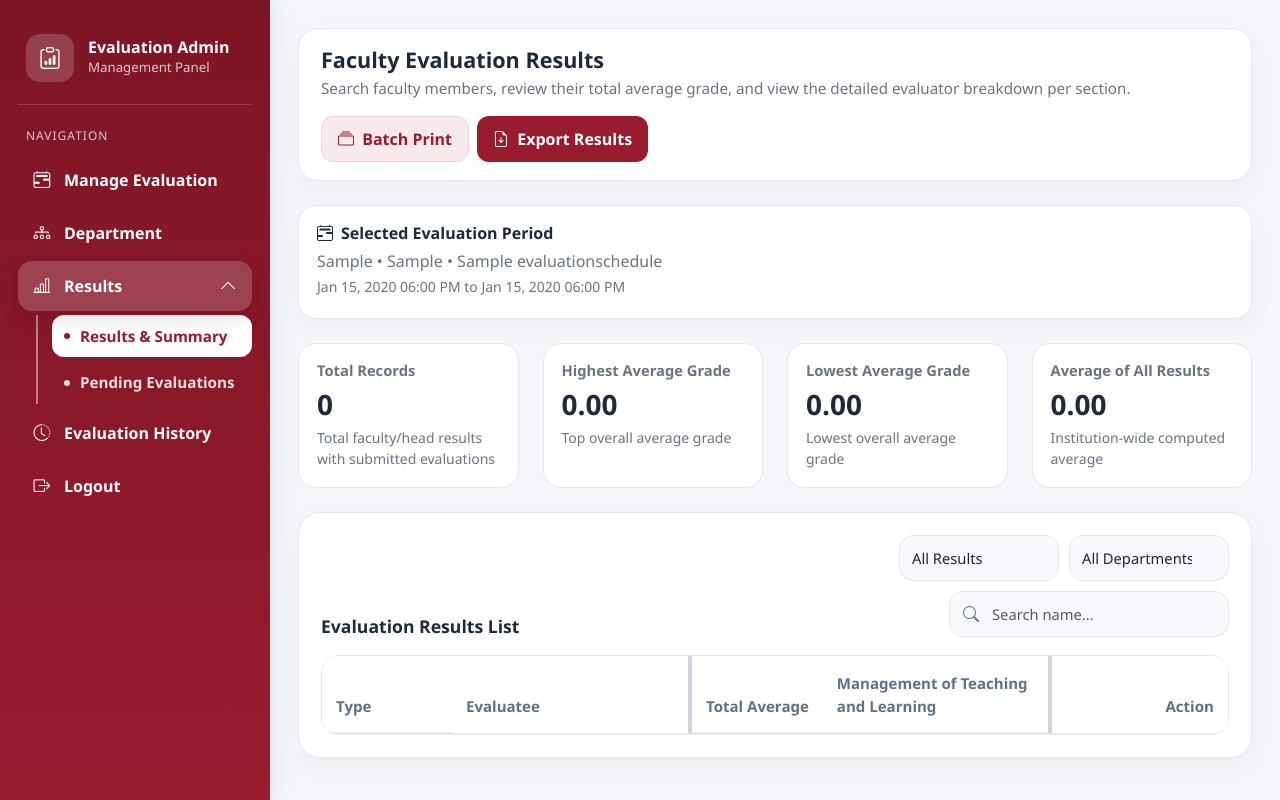
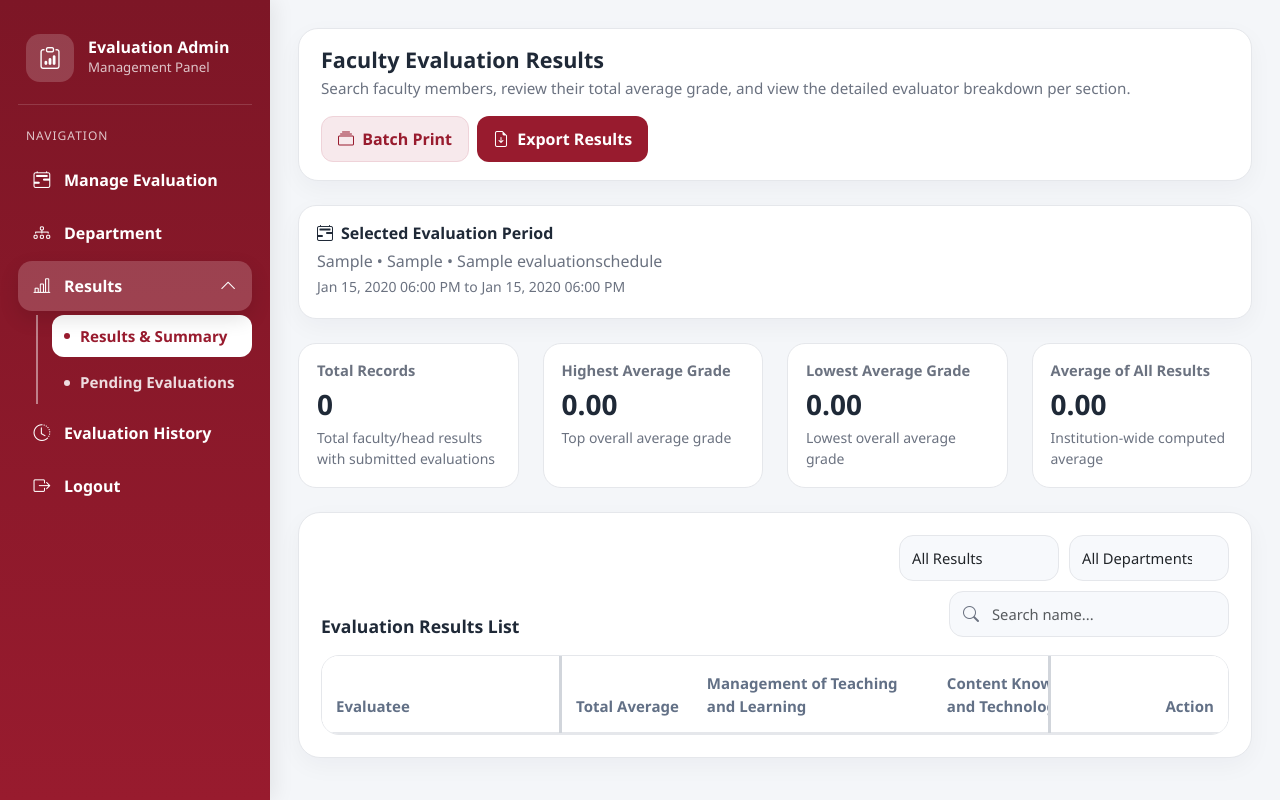
Before and after one commit to josheru27-chin/Evaluation-System, a Django app: page /dashboard/results-summary/ in a window 1280 px wide. Run offline with Django 5.2, Linux system fonts and the light colour scheme; a user stored in the database is signed in; tables that the repository leaves empty hold one stand-in row (values such as "Sample post"); lists and menus that the app fills with data are empty; some libraries are stand-ins or nearby versions.

Commit message:
okay na tangina ni chat HAHAAHHAA

```diff
--- a/MyApp/templates/Admin/admin_overall.html
+++ b/MyApp/templates/Admin/admin_overall.html
@@ -178,7 +178,7 @@
 
     #facultyResultsTable {
         margin-bottom: 0;
-        min-width: 1280px;
+        min-width: 1180px;
     }
 
     #facultyResultsTable thead th {
@@ -212,14 +212,6 @@
         background: #fff;
     }
 
-    #facultyResultsTable thead th:nth-child(2),
-    #facultyResultsTable tbody td:nth-child(2) {
-        position: sticky;
-        left: 130px;
-        z-index: 4;
-        background: #fff;
-    }
-
     #facultyResultsTable thead th.text-end,
     #facultyResultsTable tbody td.text-end {
         position: sticky;
@@ -229,26 +221,25 @@
     }
 
     #facultyResultsTable thead th:first-child,
-    #facultyResultsTable thead th:nth-child(2),
     #facultyResultsTable thead th.text-end {
         z-index: 6;
-    }
-
-    /* thicker divider after Evaluatee */
-    #facultyResultsTable thead th:nth-child(2),
-    #facultyResultsTable tbody td:nth-child(2) {
-        box-shadow: inset -4px 0 0 #d1d5db !important;
-    }
-
-    /* thicker divider before Action */
-    #facultyResultsTable thead th.text-end,
+        box-shadow: inset 0 -1px 0 var(--border-soft);
+    }
+
+    #facultyResultsTable tbody td:first-child {
+        box-shadow: inset -3px 0 0 #d1d5db;
+    }
+
     #facultyResultsTable tbody td.text-end {
-        box-shadow: inset 4px 0 0 #d1d5db !important;
-    }
-
-    /* keep subtle divider after the Type sticky column */
-    #facultyResultsTable tbody td:first-child {
-        box-shadow: 1px 0 0 #eef1f5;
+        box-shadow: inset 3px 0 0 #d1d5db;
+    }
+
+    #facultyResultsTable thead th:first-child {
+        box-shadow: inset -3px 0 0 #d1d5db, inset 0 -1px 0 var(--border-soft);
+    }
+
+    #facultyResultsTable thead th.text-end {
+        box-shadow: inset 3px 0 0 #d1d5db, inset 0 -1px 0 var(--border-soft);
     }
 
     .faculty-name-box {
@@ -740,7 +731,6 @@
         <table class="table align-middle" id="facultyResultsTable">
             <thead>
                 <tr>
-                    <th style="min-width: 130px;">Type</th>
                     <th style="min-width: 240px;">Evaluatee</th>
                     <th style="min-width: 130px;">Total Average</th>
                     <th style="min-width: 240px;">Management of Teaching <br>and Learning</th>
@@ -1059,7 +1049,7 @@
         if (!filtered.length) {
             facultyResultsBody.innerHTML = `
                 <tr>
-                    <td colspan="7">
+                    <td colspan="6">
                         <div class="empty-state">
                             <i class="bi bi-search fs-3 d-block mb-2"></i>
                             No result matched your filters.
@@ -1072,12 +1062,6 @@
 
         facultyResultsBody.innerHTML = filtered.map(item => `
             <tr>
-                <td>
-                    <span class="type-badge">
-                        <i class="bi ${getTypeIcon(item.result_type)}"></i>
-                        ${formatTypeLabel(item.result_type)}
-                    </span>
-                </td>
                 <td>
                     <div class="faculty-name-box">
                         <strong>${escapeHtml(item.name || 'Unnamed')}</strong>
@@ -1225,9 +1209,11 @@
 
                 .doc-header {
                     text-align: center;
-                    margin-bottom: 18px;
-                    border-bottom: 2px solid #7f1d2d;
-                    padding-bottom: 10px;
+                    margin-bottom: 16px;
+                    padding: 12px 12px 10px;
+                    background: linear-gradient(135deg, #fff7f9, #fdecef);
+                    border: 1px solid #edd5db;
+                    border-radius: 12px;
                 }
 
                 .doc-header h1 {
@@ -1235,14 +1221,14 @@
                     margin: 0 0 4px;
                     font-weight: 700;
                     text-transform: uppercase;
-                    color: #5f1020;
+                    color: #7f1d2d;
                     letter-spacing: 0.5px;
                 }
 
                 .doc-header h2 {
                     font-size: 12pt;
                     margin: 0;
-                    font-weight: 400;
+                    font-weight: 700;
                     color: #374151;
                 }
 
@@ -1261,8 +1247,8 @@
                 }
 
                 .instruction-box {
-                    border: 1px solid #d7dce3;
-                    background: #fafafa;
+                    border: 1px solid #e6d8dd;
+                    background: #fff8fa;
                     border-radius: 8px;
                     padding: 10px 12px;
                     margin: 8px 0 16px;
@@ -1283,7 +1269,7 @@
                 }
 
                 th {
-                    background: #f3f4f6;
+                    background: #f7eef1;
                     font-weight: 700;
                     text-align: left;
                     color: #1f2937;
@@ -1330,8 +1316,6 @@
                     font-weight: 800 !important;
                     letter-spacing: 0.3px;
                 }
-
-
 
                 .signature-table td {
                     padding: 4px 8px;
@@ -1369,9 +1353,6 @@
                     box-sizing: border-box;
                 }
 
-
-
-
                 .page-break {
                     page-break-before: always;
                 }
@@ -1383,48 +1364,64 @@
                     text-align: right;
                 }
 
-                .faculty-info-card {
-                    border: 1px solid #cfd6df;
-                    border-radius: 10px;
+                .faculty-info-print {
+                    border: 1px solid #ead5db;
+                    border-radius: 12px;
                     overflow: hidden;
                     margin-bottom: 16px;
-                }
-
-                .faculty-info-header {
-                    background: #f7ecef;
+                    background: #fff;
+                }
+
+                .faculty-info-print-header {
+                    background: linear-gradient(135deg, #fff2f6, #fdecef);
+                    color: #7f1d2d;
+                    font-weight: 800;
+                    padding: 10px 12px;
+                    border-bottom: 1px solid #ead5db;
+                }
+
+                .faculty-info-print-body {
+                    padding: 10px 12px;
+                }
+
+                .faculty-info-print-table td {
+                    border: none;
+                    padding: 6px 4px;
+                    font-size: 10.8pt;
+                }
+
+                .faculty-info-print-table td:first-child {
+                    width: 38%;
+                    font-weight: 700;
+                }
+
+                .set-rating-box {
+                    margin-top: 14px;
+                    margin-bottom: 16px;
+                    border: 1px solid #ead5db;
+                    border-radius: 12px;
+                    background: linear-gradient(135deg, #fff8fa, #fff1f4);
+                    padding: 12px 14px;
+                }
+
+                .set-rating-title {
+                    color: #7f1d2d;
+                    font-size: 12pt;
+                    font-weight: 800;
+                    margin-bottom: 8px;
+                    text-transform: uppercase;
+                }
+
+                .set-rating-formula {
+                    font-size: 10.8pt;
+                    margin: 6px 0;
+                }
+
+                .set-rating-final {
+                    margin-top: 8px;
+                    font-size: 12pt;
+                    font-weight: 800;
                     color: #5f1020;
-                    font-weight: 700;
-                    padding: 10px 12px;
-                    border-bottom: 1px solid #cfd6df;
-                }
-
-                .faculty-info-grid {
-                    display: grid;
-                    grid-template-columns: 1fr 1fr;
-                }
-
-                .faculty-info-item {
-                    padding: 10px 12px;
-                    border-right: 1px solid #e5e7eb;
-                    border-bottom: 1px solid #e5e7eb;
-                }
-
-                .faculty-info-item:nth-child(2n) {
-                    border-right: none;
-                }
-
-                .faculty-info-label {
-                    font-size: 9.6pt;
-                    color: #6b7280;
-                    font-weight: 700;
-                    margin-bottom: 4px;
-                }
-
-                .faculty-info-value {
-                    font-size: 10.8pt;
-                    color: #111827;
-                    font-weight: 600;
-                    min-height: 18px;
                 }
             </style>
         `;
@@ -1526,56 +1523,36 @@
     }
 
     function buildFacultyInfoBlock(item, evaluator = null) {
-        const evaluatorType = evaluatorTypeLabel();
-
         return `
-            <div class="faculty-info-card">
-                <div class="faculty-info-header">Faculty Information</div>
-                <div class="faculty-info-grid">
-                    <div class="faculty-info-item">
-                        <div class="faculty-info-label">Academic Year</div>
-                        <div class="faculty-info-value">${escapeHtml(item.academic_year || '-')}</div>
-                    </div>
-                    <div class="faculty-info-item">
-                        <div class="faculty-info-label">Semester</div>
-                        <div class="faculty-info-value">${escapeHtml(item.semester || '-')}</div>
-                    </div>
-
-                    <div class="faculty-info-item">
-                        <div class="faculty-info-label">Name of Evaluatee</div>
-                        <div class="faculty-info-value">${escapeHtml(item.name || '-')}</div>
-                    </div>
-                    <div class="faculty-info-item">
-                        <div class="faculty-info-label">Type</div>
-                        <div class="faculty-info-value">${escapeHtml(evaluateeTypeLabel(item))}</div>
-                    </div>
-
-                    <div class="faculty-info-item">
-                        <div class="faculty-info-label">Department</div>
-                        <div class="faculty-info-value">${escapeHtml(item.department || '-')}</div>
-                    </div>
-                    <div class="faculty-info-item">
-                        <div class="faculty-info-label">Schedule Title</div>
-                        <div class="faculty-info-value">${escapeHtml(item.title || '-')}</div>
-                    </div>
-
-                    <div class="faculty-info-item">
-                        <div class="faculty-info-label">Evaluator Name</div>
-                        <div class="faculty-info-value">${escapeHtml(evaluator?.evaluator_name || '-')}</div>
-                    </div>
-                    <div class="faculty-info-item">
-                        <div class="faculty-info-label">Evaluator Type</div>
-                        <div class="faculty-info-value">${escapeHtml(evaluator ? evaluatorType : '-')}</div>
-                    </div>
-
-                    <div class="faculty-info-item">
-                        <div class="faculty-info-label">Evaluator Department</div>
-                        <div class="faculty-info-value">${escapeHtml(evaluator?.evaluator_department || '-')}</div>
-                    </div>
-                    <div class="faculty-info-item">
-                        <div class="faculty-info-label">Date Submitted</div>
-                        <div class="faculty-info-value">${escapeHtml(evaluator?.submitted_at || '-')}</div>
-                    </div>
+            <div class="faculty-info-print">
+                <div class="faculty-info-print-header">A. Faculty Information (to be accomplished by the Designated Office)</div>
+                <div class="faculty-info-print-body">
+                    <table class="faculty-info-print-table">
+                        <tr>
+                            <td>Name of Faculty being Evaluated</td>
+                            <td>: ${escapeHtml(item.name || '-')}</td>
+                        </tr>
+                        <tr>
+                            <td>Academic Rank</td>
+                            <td>: __________________________</td>
+                        </tr>
+                        <tr>
+                            <td>College/Department</td>
+                            <td>: ${escapeHtml(item.department || '-')}</td>
+                        </tr>
+                        <tr>
+                            <td>Course Code/Title</td>
+                            <td>: __________________________</td>
+                        </tr>
+                        <tr>
+                            <td>Program Year</td>
+                            <td>: __________________________</td>
+                        </tr>
+                        <tr>
+                            <td>Semester or Term/Academic Year</td>
+                            <td>: ${escapeHtml(item.semester || '-')} / ${escapeHtml(item.academic_year || '-')}</td>
+                        </tr>
+                    </table>
                 </div>
             </div>
         `;
@@ -1653,6 +1630,18 @@
         `;
 
         return content;
+    }
+
+
+function buildSetRatingBlock(evaluator) {
+    return `
+        <div class="set-rating-box">
+            <div class="set-rating-title">SET Rating Computation</div>
+            <div class="set-rating-formula"><strong>Total Score:</strong> ${toFixedGrade(evaluator.total_score)}</div>
+            <div class="set-rating-formula"><strong>Formula:</strong> Rating = (Total Score / 75) × 100</div>
+            <div class="set-rating-final">COMPUTED RATING: ${toFixedGrade(evaluator.computed_rating)}%</div>
+        </div>
+    `;
 }
 
 function buildSignatureTable(evaluatorName = '', evaluatorDepartment = '', submittedAt = '', comments = '') {
@@ -1763,14 +1752,13 @@ function buildBatchSignatories(item) {
                             <th>Total Average</th>
                             <td class="rating-score-col">${toFixedGrade(evaluator.overall)}</td>
                         </tr>
-                        <tr class="computed-rating-row">
-                            <th>Computed Rating</th>
-                            <td class="rating-score-col computed-rating-value">${toFixedGrade(evaluator.computed_rating)}%</td>
-                        </tr>
+
                     </tbody>
                 </table>
 
                 ${buildDetailedSectionTables(evaluator)}
+
+                ${buildSetRatingBlock(evaluator)}
 
                 ${buildSignatureTable(
                     evaluator.evaluator_name || '',
@@ -1822,12 +1810,11 @@ function buildBatchSignatories(item) {
                                     <th>Total Average</th>
                                     <td class="rating-score-col">${toFixedGrade(item.overall)}</td>
                                 </tr>
-                                <tr class="computed-rating-row">
-                                    <th>Computed Rating</th>
-                                    <td class="rating-score-col computed-rating-value">${toFixedGrade(item.computed_rating)}%</td>
-                                </tr>
+
                             </tbody>
                         </table>
+
+                        ${buildSetRatingBlock({ total_score: item.average_total_score || 0, computed_rating: item.computed_rating || 0 })}
 
                         ${buildSignatureTable('', '', '', '')}
                     `}
```
Lines whose indentation alone changed are shown as unchanged.
